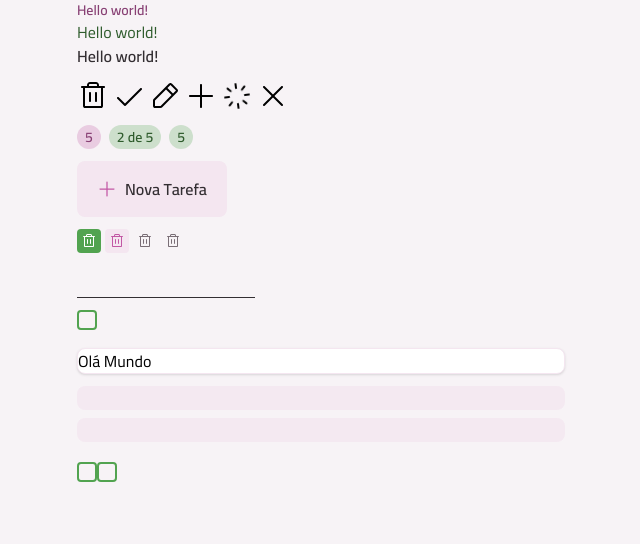
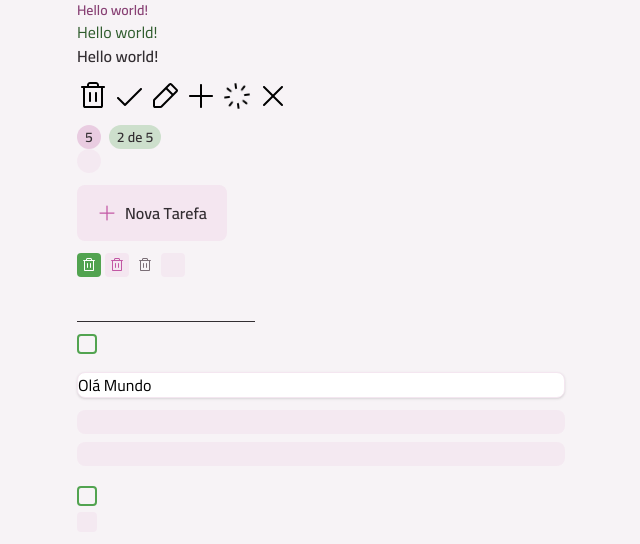
Before and after one commit to BrunoDucati-Vazquez/todo-list, a React (Vite) app: page / in a window 1280 px wide. Shown: the top 544 px of the page, without its empty margins (319-959 px from the left). Built offline with nearby package versions, Linux system fonts and the light colour scheme.

Commit message:
feat: adding the skeleton featuring in the relevant components

```diff
--- a/src/components/badge.tsx
+++ b/src/components/badge.tsx
@@ -1,9 +1,11 @@
+import Skeleton from "./skeleton";
 import Text from "./text"
-import { cva, type VariantProps } from "class-variance-authority"
+import { cva, cx, type VariantProps } from "class-variance-authority"
 
 export const badgeVariants = cva("inline-flex items-center justify-center rounded-full", {
     variants: {
         variant: {
+            none:"",
             primary: "bg-green-light",
             secondary: "bg-pink-light",
         },
@@ -20,6 +22,7 @@ export const badgeVariants = cva("inline-flex items-center justify-center rounde
 export const badgeTextVariants = cva("", {
     variants: {
         variant: {
+            none:"",
             primary: "text-green-dark",
             secondary: "text-pink-dark",
         }
@@ -30,8 +33,20 @@ export const badgeTextVariants = cva("", {
     }
 })
 
+export const badgeSkeletonVariants = cva(`
+`, {
+    variants: {
+        size: {
+            sm: "w-6 h-6"
+        }
+    },
+    defaultVariants: {
+        size: "sm"
+    }
+})
+
 interface BadgeProps extends React.ComponentProps<"div">, VariantProps<typeof badgeVariants> {
-
+    loading?: boolean;
 }
 
 export function Badge({
@@ -39,11 +54,21 @@ export function Badge({
     size,
     className,
     children,
+    loading,
     ...props
 }: BadgeProps) {
+
+    if (loading) {
+        return(
+            <Skeleton rounded="full"
+            className={cx(
+                badgeSkeletonVariants({size}), className)} />
+        )
+    }
+
     return (
         <div className={badgeVariants({variant, size, className})} {...props}>
-            <Text variant="body-sm-bold" className={badgeTextVariants({variant})}>{children}</Text>
+            <Text variant="body-sm-bold" className={badgeTextVariants({variant:"none"})}>{children}</Text>
         </div>
     )
 }
--- a/src/components/button-icon.tsx
+++ b/src/components/button-icon.tsx
@@ -1,10 +1,12 @@
 import { cva, type VariantProps } from "class-variance-authority";
 import Icon from "./icon";
+import Skeleton from "./skeleton";
 
 export const buttonIconVariants = cva(`
     inline-flex items-center justify-center cursor-pointer group`, {
         variants: {
             variant: {
+                none:"",
                 primary: "bg-green-base hover:bg-green-dark",
                 secondary: "bg-gray-200 hover:bg-pink-base",
                 terciary: "bg-transparent hover:bg-gray-200"
@@ -27,6 +29,7 @@ export const buttonIconVariants = cva(`
 export const buttonIconIconVariants = cva("transition", {
     variants: {
         variant: {
+            none:"",
             primary: "fill-white",
             secondary: "fill-pink-base group-hover:fill-white",
             terciary: "fill-gray-300 group-hover:fill-gray-400"
@@ -43,6 +46,7 @@ export const buttonIconIconVariants = cva("transition", {
 
 interface ButtonIconProps extends VariantProps<typeof buttonIconVariants>, Omit<React.ComponentProps<'button'>, "size" | "disabled"> {
     icon: React.ComponentProps<typeof Icon>["svg"];
+    loading?: boolean;
 }
 
 export default function ButtonIcon({
@@ -50,9 +54,22 @@ export default function ButtonIcon({
     size,
     disabled,
     className,
+    loading,
     icon,
     ...props
 }: ButtonIconProps) {
+
+    if (loading) {
+        return <Skeleton
+            rounded="sm"
+            className={buttonIconVariants({
+                variant: "none",
+                size,
+                className
+            })}
+        />
+    }
+
     return <button className={buttonIconVariants({variant, size, disabled, className})} {...props}>
         <Icon svg={icon} className={buttonIconIconVariants({variant, size})}/>
     </button>
--- a/src/components/input-checkbox.tsx
+++ b/src/components/input-checkbox.tsx
@@ -1,5 +1,6 @@
 import { cva, type VariantProps } from "class-variance-authority";
 import CheckIcon from "../assets/icons/check.svg?react";
+import Skeleton from "./skeleton";
 
 export const inputCheckboxWrapperVariants = cva(`
         inline-flex items-center justify-center
@@ -9,12 +10,19 @@ export const inputCheckboxWrapperVariants = cva(`
 
 export const inputCheckBoxVariants = cva(`
     appearance-none peer flex items-center justify-center cursor-pointer
-    border-2 border-solid transition overflow-hidden
-    border-green-base hover:border-green-dark hover:bg-green-dark/20
-    checked:bg-green-base checked:bg-green-base
-    group-hover: checked:border-green-dark group-hover: checked:bg-green-dark
+    transition overflow-hidden
+
 `, {
     variants: {
+
+        variant: {
+            none: "",
+            default: `border-2 border-solid
+                    border-green-base hover:border-green-dark hover:bg-green-dark/20
+                    checked:bg-green-base checked:bg-green-base
+                    group-hover: checked:border-green-dark group-hover: checked:bg-green-dark
+            `,
+        },
         size: {
             md: "w-5 h-5 rounded-sm",
         },
@@ -23,6 +31,7 @@ export const inputCheckBoxVariants = cva(`
         }
     },
     defaultVariants: {
+        variant: "default",
         size: "md",
         disabled: false
     }
@@ -44,13 +53,20 @@ export const inputCheckboxIconVariants = cva(`
 
 interface InputCheckboxProps extends VariantProps<typeof inputCheckBoxVariants>,
     Omit<React.ComponentProps<"input">, "size" | "disabled"> {
-
+    loading?: boolean;
 }
 
-export default function InputCheckbox({size, disabled, className, ...props}: InputCheckboxProps) {
+export default function InputCheckbox({variant, size, disabled, className, loading, ...props}: InputCheckboxProps) {
+
+    if (loading) {
+        return (
+            <Skeleton rounded="sm" className={inputCheckBoxVariants({variant: "none", size})} />
+        )
+    }
+
     return (
         <label className={inputCheckboxWrapperVariants({className})}>
-            <input type="checkbox" className={inputCheckBoxVariants({size, disabled})} {...props} />
+            <input type="checkbox" className={inputCheckBoxVariants({variant, size, disabled})} {...props} />
             <CheckIcon className={inputCheckboxIconVariants({size})} />
         </label>
     )
```
